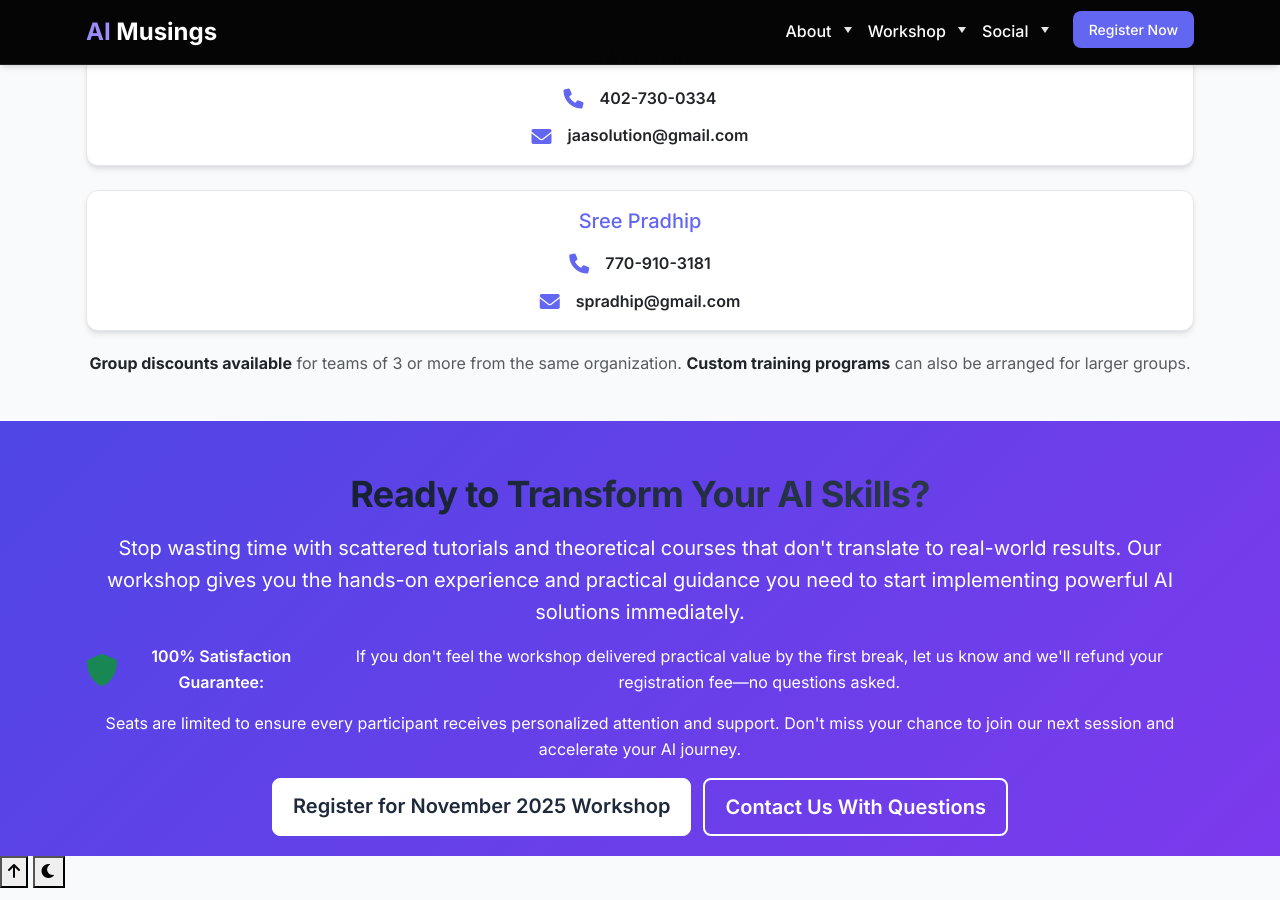
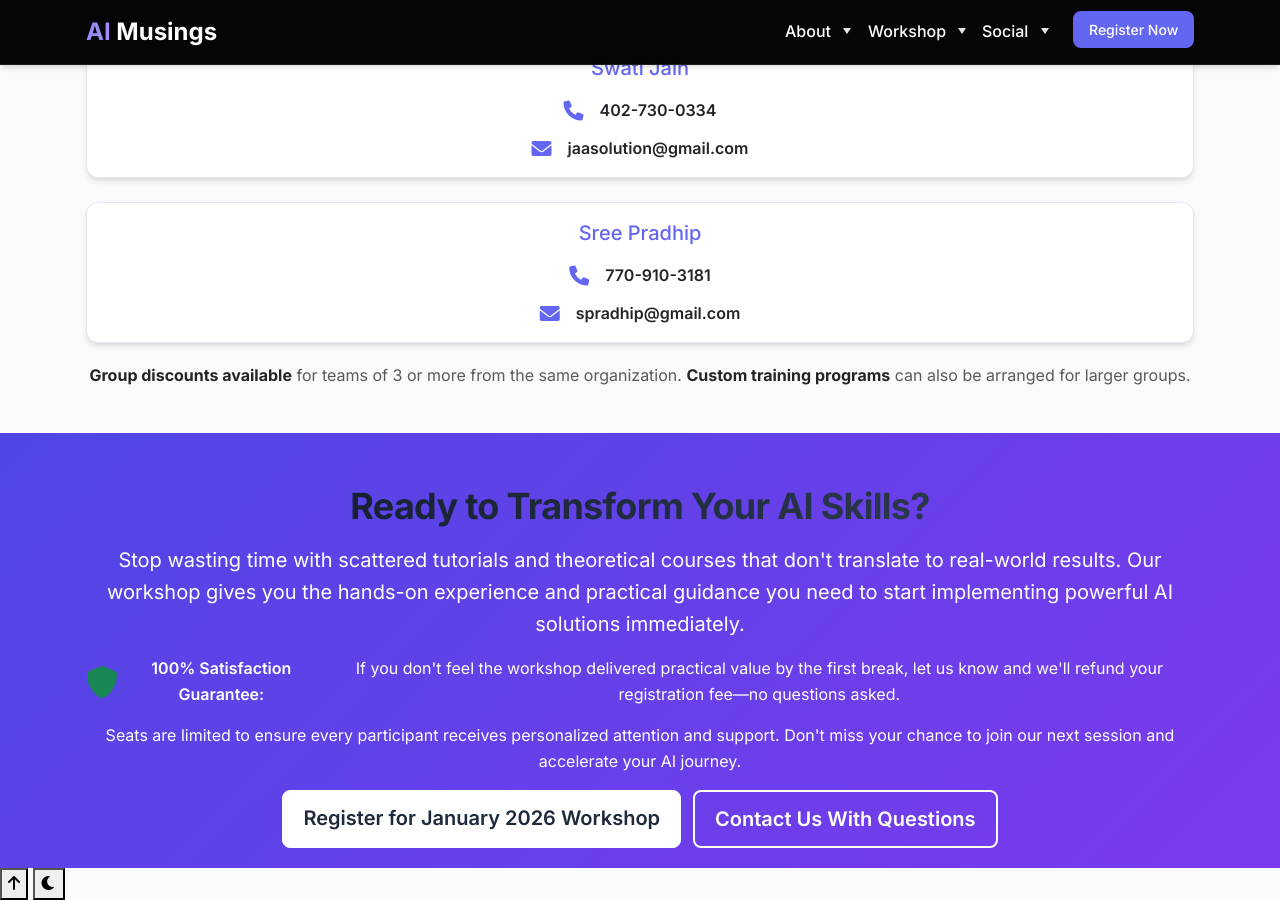
Before and after one commit to pulsarventures/aimusings.site, a Jekyll site: the page built from index.html, in a window 1280 px wide and 900 px high, scrolled down 14660 px. Built offline with Jekyll 4.4.1, drawn with Linux system fonts in a browser that asks for light colours; the list of posts is cut into pages by our own code; some of the changed text lies outside the part shown.

Commit message:
jan 2026 changes

```diff
--- a/index.html
+++ b/index.html
@@ -29,9 +29,9 @@
 
             <!-- Right Column: Workshop Flyer -->
             <div class="col-lg-6 py-5 text-center" data-animate="fadeUp" data-delay="300">
-                <a href="https://www.tixtree.com/e/accelerate-your-ai-game-learn-build-apply-879cd72348e2" target="_blank" class="d-inline-block position-relative flyer-link">
-                    <img src="{{ '/assets/images/flyer6.png' | relative_url }}"
-                         alt="AI Workshop Flyer - December 15 & 17, 2025"
+                <a href="https://www.tixtree.com/e/accelerate-your-ai-game-learn-build-apply-603c011236a4" target="_blank" class="d-inline-block position-relative flyer-link">
+                    <img src="{{ '/assets/images/flyer7.png' | relative_url }}"
+                         alt="AI Workshop Flyer - January 25 & 27, 2026"
                          class="img-fluid rounded shadow-lg flyer-image"
                          style="max-width: 500px; width: 100%; transition: transform 0.3s ease, box-shadow 0.3s ease;">
                     <div class="flyer-overlay position-absolute top-0 start-0 w-100 h-100 d-flex align-items-center justify-content-center"
@@ -1086,7 +1086,9 @@
                                 <td>January 25 & 27, 2026</td>
                                 <td><span class="badge bg-info">📅 Scheduled</span></td>
                                 <td>
-                                    <span class="text-muted">Details coming soon</span>
+                                    <a href="https://www.tixtree.com/e/accelerate-your-ai-game-learn-build-apply-603c011236a4" target="_blank" class="btn btn-sm btn-primary">
+                                        <i class="fas fa-ticket-alt me-1"></i>Register Now
+                                    </a>
                                 </td>
                             </tr>
                         </tbody>
@@ -1154,7 +1156,7 @@
                                     <span class="badge bg-info px-3 py-2">👥 Small Group Setting</span>
                                 </div>
                                 <p class="text-muted mb-4">Experience comprehensive AI training across multiple sessions with dedicated time for Q&A and personalized guidance.</p>
-                                <a href="https://www.tixtree.com/e/accelerate-your-ai-game-learn-build-apply-879cd72348e2" class="btn btn-primary btn-lg px-5 py-3 fw-semibold" target="_blank">Register for January 2026 Workshop</a>
+                                <a href="https://www.tixtree.com/e/accelerate-your-ai-game-learn-build-apply-603c011236a4" class="btn btn-primary btn-lg px-5 py-3 fw-semibold" target="_blank">Register for January 2026 Workshop</a>
                             </div>
                         </div>
                     </div>
@@ -1414,7 +1416,7 @@
                     Seats are limited to ensure every participant receives personalized attention and support. Don't miss your chance to join our next session and accelerate your AI journey.
                 </p>
                 <div class="d-flex gap-3 justify-content-center flex-wrap" data-animate="fadeUp" data-delay="400">
-                    <a href="https://www.tixtree.com/e/accelerate-your-ai-game-learn-build-apply-cdecd9e766c5" class="btn btn-light btn-lg px-5 py-3 fw-semibold" target="_blank">Register for November 2025 Workshop</a>
+                    <a href="https://www.tixtree.com/e/accelerate-your-ai-game-learn-build-apply-603c011236a4" class="btn btn-light btn-lg px-5 py-3 fw-semibold" target="_blank">Register for January 2026 Workshop</a>
                     <a href="#contact" class="btn btn-outline-light btn-lg px-5 py-3 fw-semibold">Contact Us With Questions</a>
                 </div>
             </div>
```
Also changed, not shown: assets/images/flyer7.png (added).
